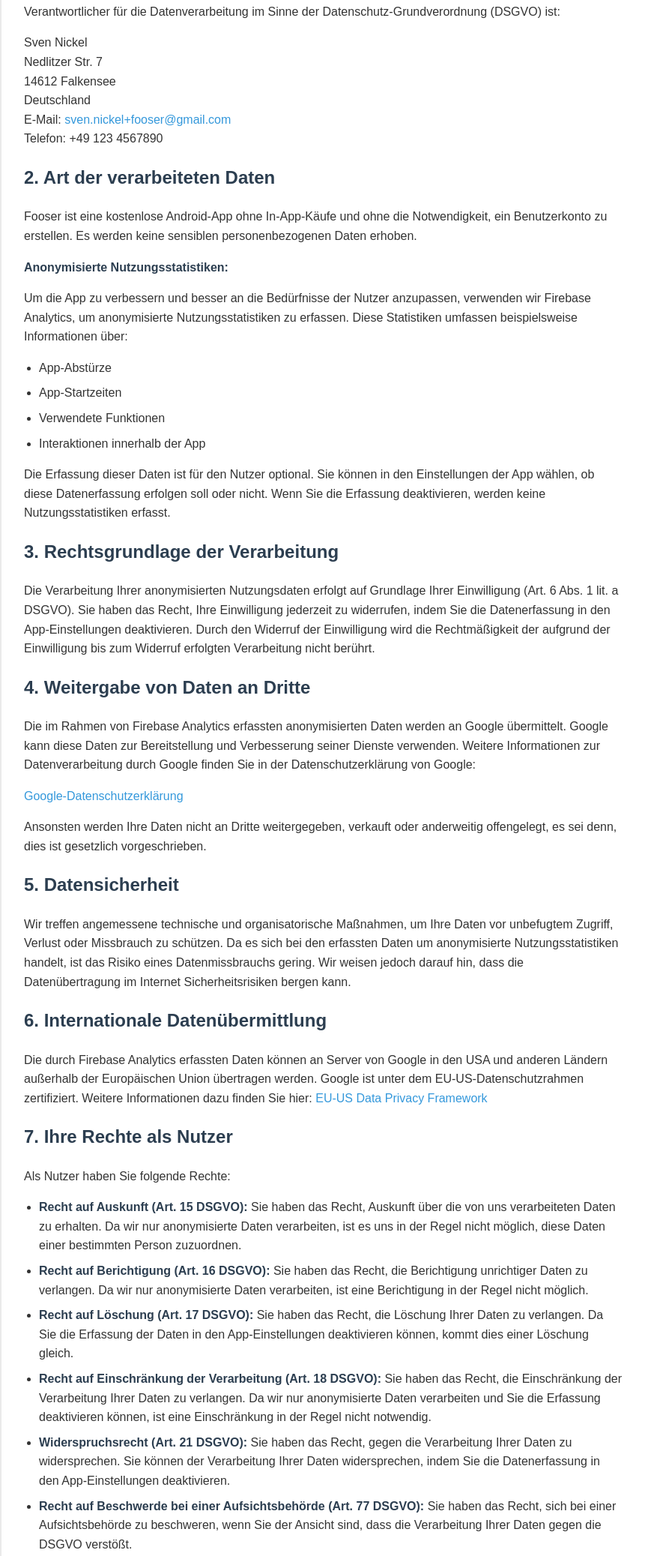
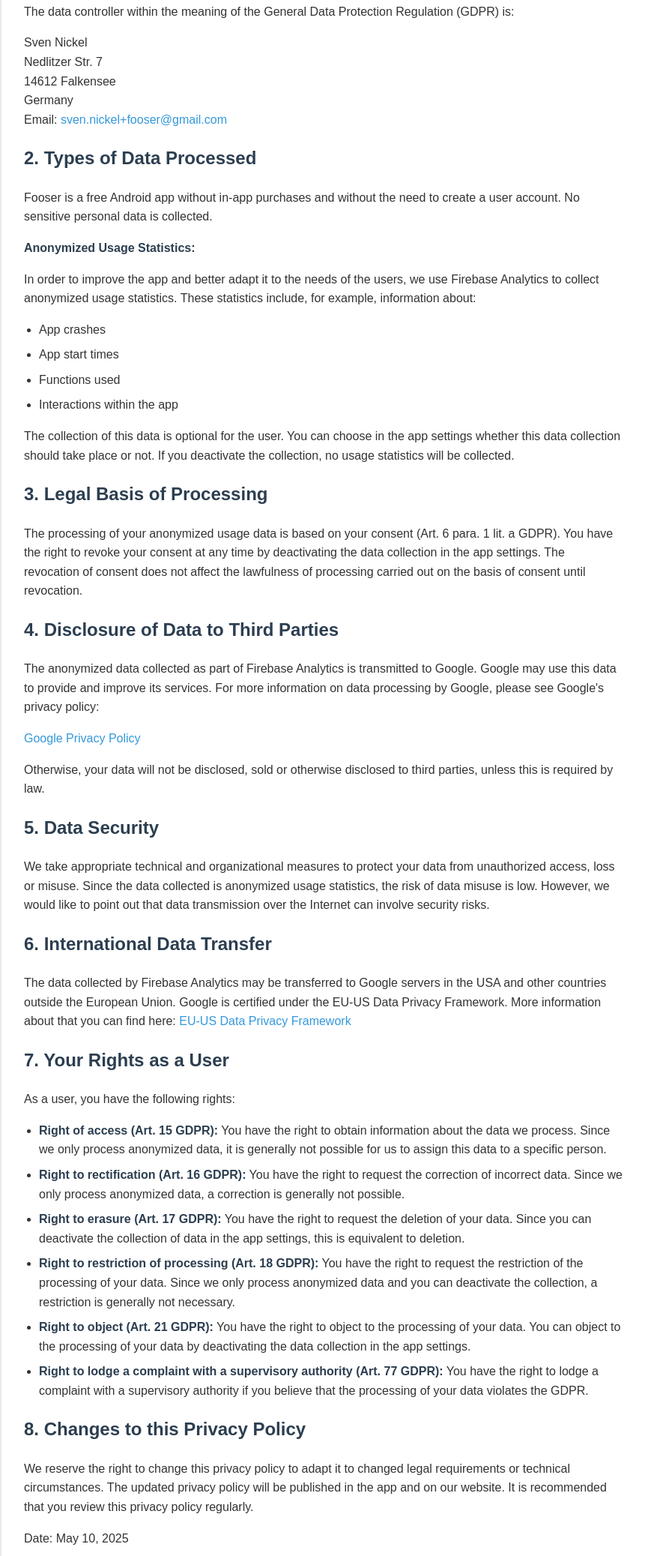
Before and after one commit to svennickel/fooser-privacy-policy, a plain HTML site: page index.html in a window 1280 px wide. Shown: the part 333-2408 px from the top of the page at 75% size, without its empty margins (208-1069 px from the left). Drawn offline with Linux system fonts and the light colour scheme.

Commit message:
Update index.html

```diff
--- a/index.html
+++ b/index.html
@@ -1,9 +1,9 @@
 <!DOCTYPE html>
-<html lang="de">
+<html lang="en">
 <head>
     <meta charset="UTF-8">
     <meta name="viewport" content="width=device-width, initial-scale=1.0">
-    <title>Datenschutzerklärung - Fooser</title>
+    <title>Privacy Policy - Fooser</title>
     <style>
         body {
             font-family: Arial, sans-serif;
@@ -66,59 +66,59 @@
 </head>
 <body>
     <div class="container">
-        <h1>Datenschutzerklärung für Fooser</h1>
-        <p>Diese Datenschutzerklärung beschreibt, wie Ihre personenbezogenen Daten im Zusammenhang mit der Android-App "Fooser" erfasst und verarbeitet werden. Da uns der Schutz Ihrer Daten wichtig ist, möchten wir Sie transparent über unsere Praktiken informieren.</p>
+        <h1>Privacy Policy for Fooser</h1>
+        <p>This privacy policy describes how your personal data is collected and processed in connection with the Android app "Fooser". Since the protection of your data is important to us, we would like to inform you transparently about our practices.</p>
 
-        <h2>1. Verantwortlicher</h2>
-        <p>Verantwortlicher für die Datenverarbeitung im Sinne der Datenschutz-Grundverordnung (DSGVO) ist:</p>
+        <h2>1. Data Controller</h2>
+        <p>The data controller within the meaning of the General Data Protection Regulation (GDPR) is:</p>
         <p>Sven Nickel<br>
         Nedlitzer Str. 7<br>
         14612 Falkensee<br>
-        Deutschland<br>
-        E-Mail: <a href="mailto:sven.nickel+fooser@gmail.com">sven.nickel+fooser@gmail.com</a> <br>
-        Telefon: +49 123 4567890 </p>
+        Germany<br>
+        Email: <a href="mailto:sven.nickel+fooser@gmail.com">sven.nickel+fooser@gmail.com</a><br>
+        </p>
 
-        <h2>2. Art der verarbeiteten Daten</h2>
-        <p>Fooser ist eine kostenlose Android-App ohne In-App-Käufe und ohne die Notwendigkeit, ein Benutzerkonto zu erstellen. Es werden keine sensiblen personenbezogenen Daten erhoben.</p>
-        <p><strong>Anonymisierte Nutzungsstatistiken:</strong></p>
-        <p>Um die App zu verbessern und besser an die Bedürfnisse der Nutzer anzupassen, verwenden wir Firebase Analytics, um anonymisierte Nutzungsstatistiken zu erfassen. Diese Statistiken umfassen beispielsweise Informationen über:</p>
+        <h2>2. Types of Data Processed</h2>
+        <p>Fooser is a free Android app without in-app purchases and without the need to create a user account. No sensitive personal data is collected.</p>
+        <p><strong>Anonymized Usage Statistics:</strong></p>
+        <p>In order to improve the app and better adapt it to the needs of the users, we use Firebase Analytics to collect anonymized usage statistics. These statistics include, for example, information about:</p>
             <ul>
-                <li>App-Abstürze</li>
-                <li>App-Startzeiten</li>
-                <li>Verwendete Funktionen</li>
-                <li>Interaktionen innerhalb der App</li>
+                <li>App crashes</li>
+                <li>App start times</li>
+                <li>Functions used</li>
+                <li>Interactions within the app</li>
             </ul>
-        <p>Die Erfassung dieser Daten ist für den Nutzer optional. Sie können in den Einstellungen der App wählen, ob diese Datenerfassung erfolgen soll oder nicht. Wenn Sie die Erfassung deaktivieren, werden keine Nutzungsstatistiken erfasst.</p>
+        <p>The collection of this data is optional for the user. You can choose in the app settings whether this data collection should take place or not. If you deactivate the collection, no usage statistics will be collected.</p>
 
-        <h2>3. Rechtsgrundlage der Verarbeitung</h2>
-        <p>Die Verarbeitung Ihrer anonymisierten Nutzungsdaten erfolgt auf Grundlage Ihrer Einwilligung (Art. 6 Abs. 1 lit. a DSGVO). Sie haben das Recht, Ihre Einwilligung jederzeit zu widerrufen, indem Sie die Datenerfassung in den App-Einstellungen deaktivieren. Durch den Widerruf der Einwilligung wird die Rechtmäßigkeit der aufgrund der Einwilligung bis zum Widerruf erfolgten Verarbeitung nicht berührt.</p>
+        <h2>3. Legal Basis of Processing</h2>
+        <p>The processing of your anonymized usage data is based on your consent (Art. 6 para. 1 lit. a GDPR). You have the right to revoke your consent at any time by deactivating the data collection in the app settings. The revocation of consent does not affect the lawfulness of processing carried out on the basis of consent until revocation.</p>
 
-        <h2>4. Weitergabe von Daten an Dritte</h2>
-        <p>Die im Rahmen von Firebase Analytics erfassten anonymisierten Daten werden an Google übermittelt. Google kann diese Daten zur Bereitstellung und Verbesserung seiner Dienste verwenden. Weitere Informationen zur Datenverarbeitung durch Google finden Sie in der Datenschutzerklärung von Google:</p>
-        <p><a href="https://policies.google.com/privacy?hl=de" target="_blank" rel="noopener noreferrer">Google-Datenschutzerklärung</a></p>
-        <p>Ansonsten werden Ihre Daten nicht an Dritte weitergegeben, verkauft oder anderweitig offengelegt, es sei denn, dies ist gesetzlich vorgeschrieben.</p>
+        <h2>4. Disclosure of Data to Third Parties</h2>
+        <p>The anonymized data collected as part of Firebase Analytics is transmitted to Google. Google may use this data to provide and improve its services. For more information on data processing by Google, please see Google's privacy policy:</p>
+        <p><a href="https://policies.google.com/privacy?hl=en" target="_blank" rel="noopener noreferrer">Google Privacy Policy</a></p>
+        <p>Otherwise, your data will not be disclosed, sold or otherwise disclosed to third parties, unless this is required by law.</p>
 
-        <h2>5. Datensicherheit</h2>
-        <p>Wir treffen angemessene technische und organisatorische Maßnahmen, um Ihre Daten vor unbefugtem Zugriff, Verlust oder Missbrauch zu schützen. Da es sich bei den erfassten Daten um anonymisierte Nutzungsstatistiken handelt, ist das Risiko eines Datenmissbrauchs gering. Wir weisen jedoch darauf hin, dass die Datenübertragung im Internet Sicherheitsrisiken bergen kann.</p>
+        <h2>5. Data Security</h2>
+        <p>We take appropriate technical and organizational measures to protect your data from unauthorized access, loss or misuse. Since the data collected is anonymized usage statistics, the risk of data misuse is low. However, we would like to point out that data transmission over the Internet can involve security risks.</p>
 
-        <h2>6. Internationale Datenübermittlung</h2>
-        <p>Die durch Firebase Analytics erfassten Daten können an Server von Google in den USA und anderen Ländern außerhalb der Europäischen Union übertragen werden. Google ist unter dem EU-US-Datenschutzrahmen zertifiziert. Weitere Informationen dazu finden Sie hier: <a href="https://www.dataprivacyframework.gov/" target="_blank" rel="noopener noreferrer">EU-US Data Privacy Framework</a></p>
+        <h2>6. International Data Transfer</h2>
+        <p>The data collected by Firebase Analytics may be transferred to Google servers in the USA and other countries outside the European Union. Google is certified under the EU-US Data Privacy Framework. More information about that you can find here: <a href="https://www.dataprivacyframework.gov/" target="_blank" rel="noopener noreferrer">EU-US Data Privacy Framework</a></p>
 
-        <h2>7. Ihre Rechte als Nutzer</h2>
-        <p>Als Nutzer haben Sie folgende Rechte:</p>
+        <h2>7. Your Rights as a User</h2>
+        <p>As a user, you have the following rights:</p>
             <ul>
-                <li><strong>Recht auf Auskunft (Art. 15 DSGVO):</strong> Sie haben das Recht, Auskunft über die von uns verarbeiteten Daten zu erhalten. Da wir nur anonymisierte Daten verarbeiten, ist es uns in der Regel nicht möglich, diese Daten einer bestimmten Person zuzuordnen.</li>
-                <li><strong>Recht auf Berichtigung (Art. 16 DSGVO):</strong> Sie haben das Recht, die Berichtigung unrichtiger Daten zu verlangen. Da wir nur anonymisierte Daten verarbeiten, ist eine Berichtigung in der Regel nicht möglich.</li>
-                <li><strong>Recht auf Löschung (Art. 17 DSGVO):</strong> Sie haben das Recht, die Löschung Ihrer Daten zu verlangen. Da Sie die Erfassung der Daten in den App-Einstellungen deaktivieren können, kommt dies einer Löschung gleich.</li>
-                <li><strong>Recht auf Einschränkung der Verarbeitung (Art. 18 DSGVO):</strong> Sie haben das Recht, die Einschränkung der Verarbeitung Ihrer Daten zu verlangen. Da wir nur anonymisierte Daten verarbeiten und Sie die Erfassung deaktivieren können, ist eine Einschränkung in der Regel nicht notwendig.</li>
-                <li><strong>Widerspruchsrecht (Art. 21 DSGVO):</strong> Sie haben das Recht, gegen die Verarbeitung Ihrer Daten zu widersprechen. Sie können der Verarbeitung Ihrer Daten widersprechen, indem Sie die Datenerfassung in den App-Einstellungen deaktivieren.</li>
-                <li><strong>Recht auf Beschwerde bei einer Aufsichtsbehörde (Art. 77 DSGVO):</strong> Sie haben das Recht, sich bei einer Aufsichtsbehörde zu beschweren, wenn Sie der Ansicht sind, dass die Verarbeitung Ihrer Daten gegen die DSGVO verstößt.</li>
+                <li><strong>Right of access (Art. 15 GDPR):</strong> You have the right to obtain information about the data we process. Since we only process anonymized data, it is generally not possible for us to assign this data to a specific person.</li>
+                <li><strong>Right to rectification (Art. 16 GDPR):</strong> You have the right to request the correction of incorrect data. Since we only process anonymized data, a correction is generally not possible.</li>
+                <li><strong>Right to erasure (Art. 17 GDPR):</strong> You have the right to request the deletion of your data. Since you can deactivate the collection of data in the app settings, this is equivalent to deletion.</li>
+                <li><strong>Right to restriction of processing (Art. 18 GDPR):</strong> You have the right to request the restriction of the processing of your data. Since we only process anonymized data and you can deactivate the collection, a restriction is generally not necessary.</li>
+                <li><strong>Right to object (Art. 21 GDPR):</strong> You have the right to object to the processing of your data. You can object to the processing of your data by deactivating the data collection in the app settings.</li>
+                <li><strong>Right to lodge a complaint with a supervisory authority (Art. 77 GDPR):</strong> You have the right to lodge a complaint with a supervisory authority if you believe that the processing of your data violates the GDPR.</li>
             </ul>
 
-        <h2>8. Änderungen dieser Datenschutzerklärung</h2>
-        <p>Wir behalten uns vor, diese Datenschutzerklärung zu ändern, um sie an geänderte rechtliche Anforderungen oder technische Gegebenheiten anzupassen. Die aktualisierte Datenschutzerklärung wird in der App und auf unserer Webseite veröffentlicht. Es wird empfohlen, diese Datenschutzerklärung regelmäßig zu überprüfen.</p>
+        <h2>8. Changes to this Privacy Policy</h2>
+        <p>We reserve the right to change this privacy policy to adapt it to changed legal requirements or technical circumstances. The updated privacy policy will be published in the app and on our website. It is recommended that you review this privacy policy regularly.</p>
 
-        <p>Stand: 10. Mai 2025</p>
+        <p>Date: May 10, 2025</p>
     </div>
 </body>
 </html>
```
